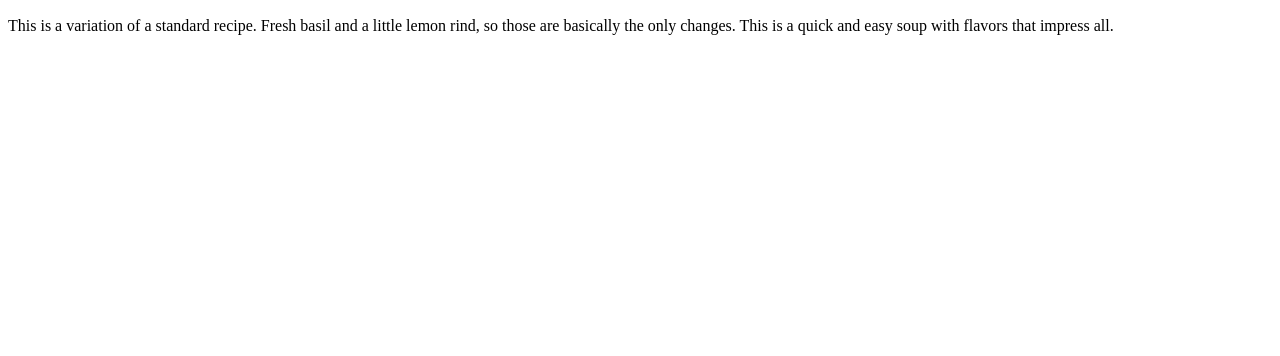
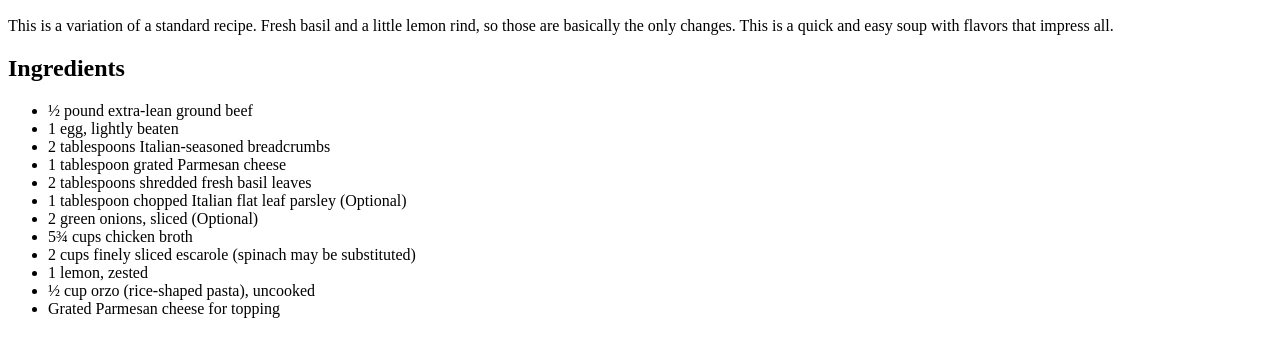
Before and after one commit to Kisared/odin-recipes, a plain HTML site: page recipes/california-italian-wedding-soup.html in a window 1280 px wide. Shown: the part 434-790 px from the top of the page. Drawn offline with Linux system fonts and the light colour scheme.

Commit message:
Add the list of ingredients

```diff
--- a/recipes/california-italian-wedding-soup.html
+++ b/recipes/california-italian-wedding-soup.html
@@ -12,5 +12,21 @@
             Fresh basil and a little lemon rind, so those are basically the
             only changes. This is a quick and easy soup with flavors that impress
             all.</p>
+        <h2>Ingredients</h2>
+        <ul>
+            <li>½ pound extra-lean ground beef</li>
+            <li>1 egg, lightly beaten</li>
+            <li>2 tablespoons Italian-seasoned breadcrumbs</li>
+            <li>1 tablespoon grated Parmesan cheese</li>
+            <li>2 tablespoons shredded fresh basil leaves</li>
+            <li>1 tablespoon chopped Italian flat leaf parsley (Optional)</li>
+            <li>2 green onions, sliced (Optional)</li>
+            <li>5¾ cups chicken broth</li>
+            <li>2 cups finely sliced escarole (spinach may be substituted)</li>
+            <li>1 lemon, zested</li>
+            <li>½ cup orzo (rice-shaped pasta), uncooked</li>
+            <li>Grated Parmesan cheese for topping</li>
+
+        </ul>
     </body>
 </html>
```
